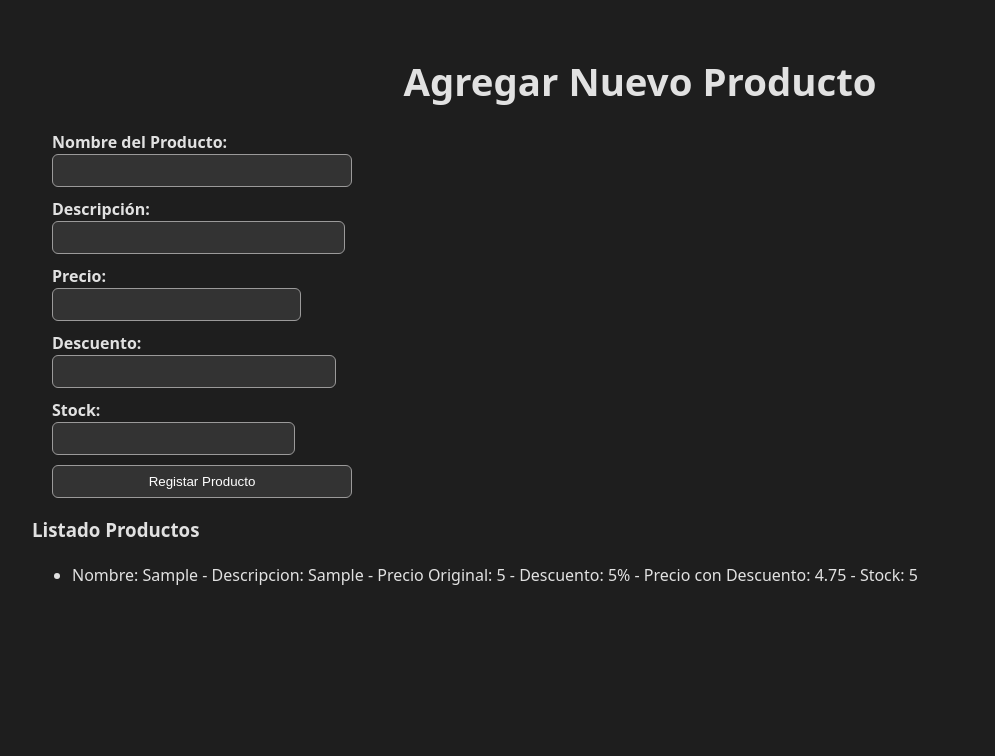
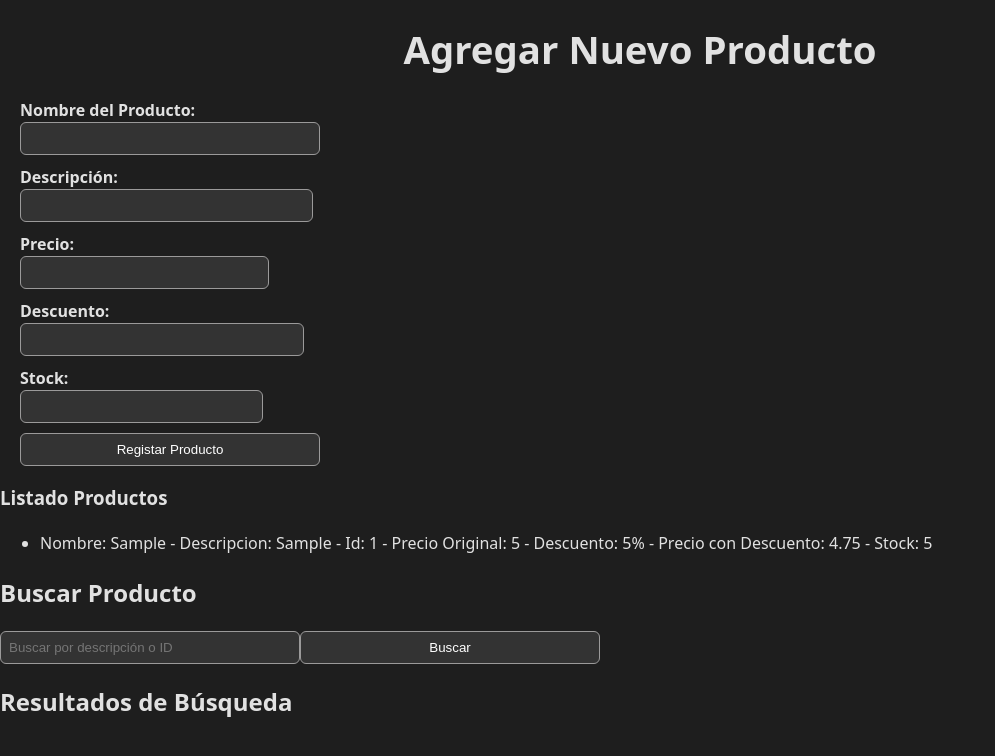
Before and after one commit to LautyCano/TP04PV2025Grupo17, a React (Vite) app: page / in a window 1280 px wide. Both pictures are taken after typing "Sample", "Sample", "5", "5", "5" into the empty fields and a click on the button "Registar Producto". Shown: the top 756 px of the page, without its empty margins (0-995 px from the left). Built offline with nearby package versions, Linux system fonts and the light colour scheme.

Commit message:
Buscar un producto: mediante una barra de búsqueda (por descripción o ID) Lucas Luciano Camino y Lucas Adrian Fernandez

```diff
--- a/src/App.jsx
+++ b/src/App.jsx
@@ -1,13 +1,26 @@
-import './assets/css/App.css'
-import Producto from './assets/components/Producto';
+import { useState } from "react";
+import Producto from "./assets/components/Producto";
+import SearchBar from "./assets/components/SearchBar";
 
 function App() {
+    const [productos, setProductos] = useState([]);
+    const [resultadosBusqueda, setResultadosBusqueda] = useState([]);
 
-  return (
-    <>
-      <Producto/>
-    </>
-);
+    return (
+        <div>
+            <Producto productos={productos} setProductos={setProductos} />
+            <SearchBar productos={productos} setResultadosBusqueda={setResultadosBusqueda} />
+
+            <h2>Resultados de Búsqueda</h2>
+            <ul>
+                {resultadosBusqueda.map((producto) => (
+                    <li key={producto.id}>
+                        Nombre: {producto.nombre} - Descripcion: {producto.descripcion}
+                    </li>
+                ))}
+            </ul>
+        </div>
+    );
 }
 
-export default App
+export default App;
--- a/src/assets/components/Producto.jsx
+++ b/src/assets/components/Producto.jsx
@@ -9,15 +9,12 @@ const calcularPrecioConDescuento = (precio, descuento) => {
     return precioConDescuento.toFixed(2);
 };
 
-function Producto() {
+function Producto({ productos, setProductos }) {
     const [nombre, setNombre] = useState("");
     const [descripcion, setDescripcion] = useState("");
     const [precio, setPrecio] = useState("");
     const [descuento, setDescuento] = useState("");
     const [stock, setStock] = useState("");
-    const [productos, setProducto] = useState([]);
-
-
 
     const manejarEnvio = (e) => {
         e.preventDefault();
@@ -32,7 +29,7 @@ function Producto() {
             realizada: false
         };
 
-        setProducto([...productos, nuevoProducto]);
+        setProductos([...productos, nuevoProducto]);
         console.log("Lista de Productos actualizada:", [...productos, nuevoProducto]);
 
         setNombre("");
@@ -41,7 +38,6 @@ function Producto() {
         setDescuento("");
         setStock("");
     };
-
 
     return (
         <div>
@@ -114,7 +110,7 @@ function Producto() {
             <ul>
                 {productos.map((producto) => (
                     <li key={producto.id}>
-                         Nombre: {producto.nombre} - Descripcion: {producto.descripcion} - Precio Original: {producto.precio} - Descuento: {producto.descuento}% - Precio con Descuento: {calcularPrecioConDescuento(producto.precio, producto.descuento)} - Stock: {producto.stock}
+                        Nombre: {producto.nombre} - Descripcion: {producto.descripcion} - Id: {producto.id} - Precio Original: {producto.precio} - Descuento: {producto.descuento}% - Precio con Descuento: {calcularPrecioConDescuento(producto.precio, producto.descuento)} - Stock: {producto.stock}
                     </li>
                 ))}
             </ul>
--- /dev/null
+++ b/src/assets/components/SearchBar.jsx
@@ -0,0 +1,31 @@
+import { useState, useCallback } from "react";
+
+function SearchBar({ productos, setResultadosBusqueda }) {
+  const [terminoBusqueda, setTerminoBusqueda] = useState("");
+
+  const buscarProducto = useCallback(() => {
+    const termino = terminoBusqueda.trim().toLowerCase();
+    const resultados = productos.filter((producto) => {
+      return (
+        producto.descripcion.toLowerCase().includes(termino) ||
+        producto.id.toString() === termino
+      );
+    });
+    setResultadosBusqueda(resultados);
+  }, [terminoBusqueda, productos, setResultadosBusqueda]);
+
+  return (
+    <div>
+      <h2>Buscar Producto</h2>
+      <input
+        type="text"
+        placeholder="Buscar por descripción o ID"
+        value={terminoBusqueda}
+        onChange={(e) => setTerminoBusqueda(e.target.value)}
+      />
+      <button onClick={buscarProducto}>Buscar</button>
+    </div>
+  );
+}
+
+export default SearchBar;
```
Lines whose indentation alone changed are shown as unchanged.
